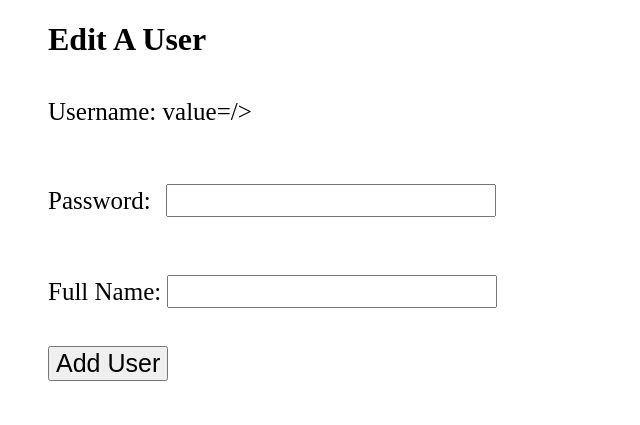
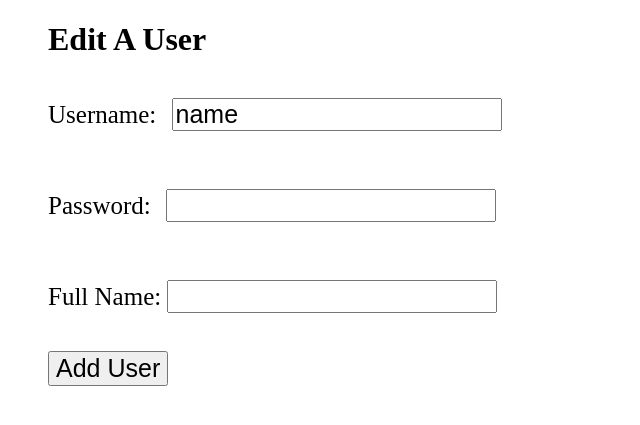
Before and after one commit to contour66/python-image-gallery, a Flask app: a page that uses gallery/ui/templates/edituser.html in a window 1280 px wide. Shown: the top 425 px of the page, without its empty margins (0-640 px from the left). Run offline with Flask 2, Linux system fonts and the light colour scheme; parts of the project's set-up code (start-up, migrations or seed data) failed here and were passed over.

Commit message:
adduser.html and add_user_ui

```diff
--- a/gallery/ui/templates/edituser.html
+++ b/gallery/ui/templates/edituser.html
@@ -13,7 +13,7 @@
 
 					<form action="/admin/useredited" method="POST" >
 
-							<div style="font-size: 25px;margin-top: 40px">Username: value=<username>/> </div><br/>
+						   <div style="font-size: 25px;margin-top: 40px">Username:  <input style="margin-left: 9px;height: 27px;font-size: 25px" name="username" value="name" /> </div><br/>
 		                    <div style="font-size: 25px;margin-top: 40px">Password:  <input style="margin-left: 9px;height: 27px;font-size: 25px" name="password" value="" /> </div><br/>
                             <div style="font-size: 25px;margin-top: 40px">Full Name: <input style="height: 27px;font-size: 25px" name="fullname" value="" /> </div><br/>
 							<button type="submit" style="text-decoration:none;text-transform: capitalize;font-size: 25px;margin-top: 20px ">Add User</button>
```
